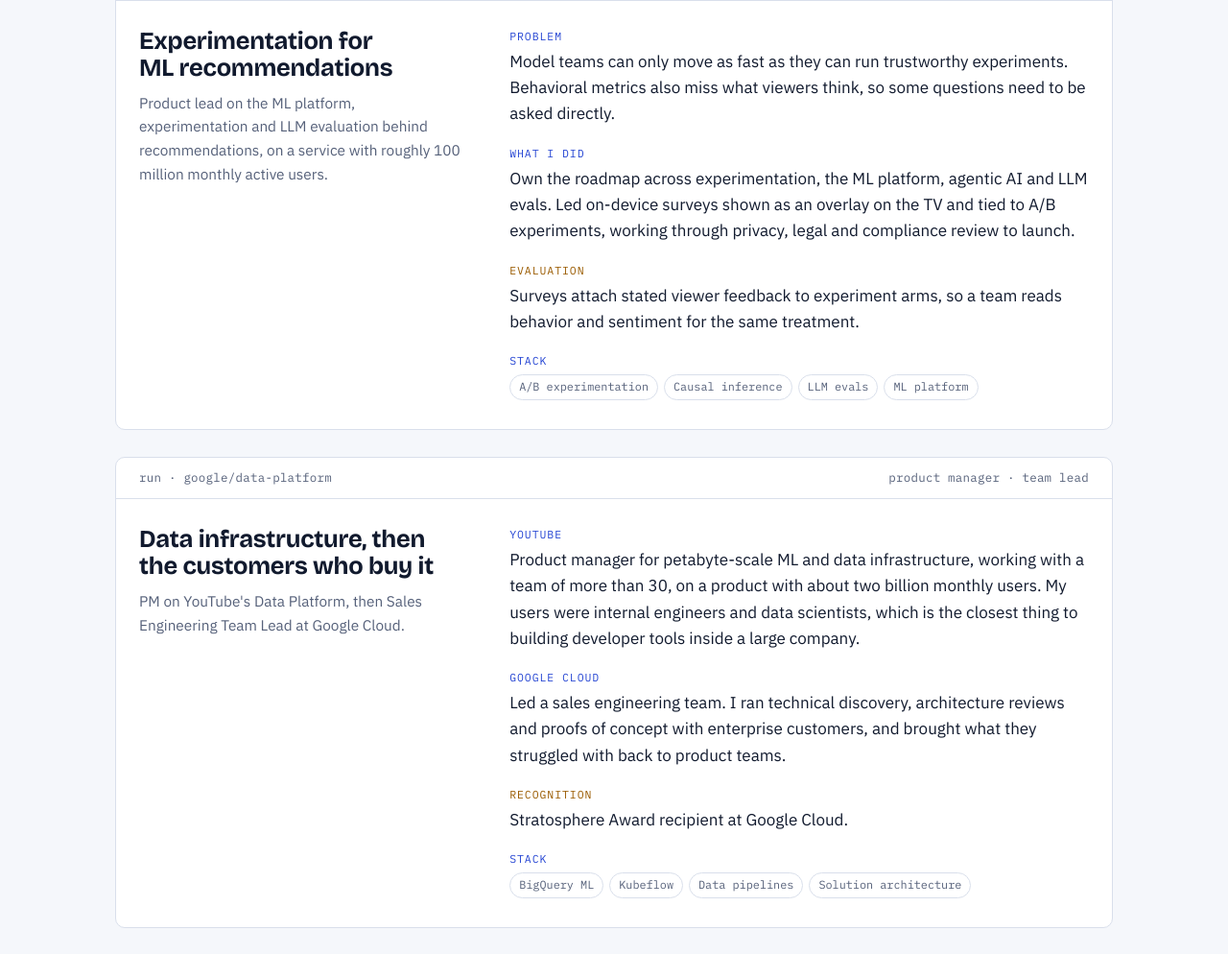
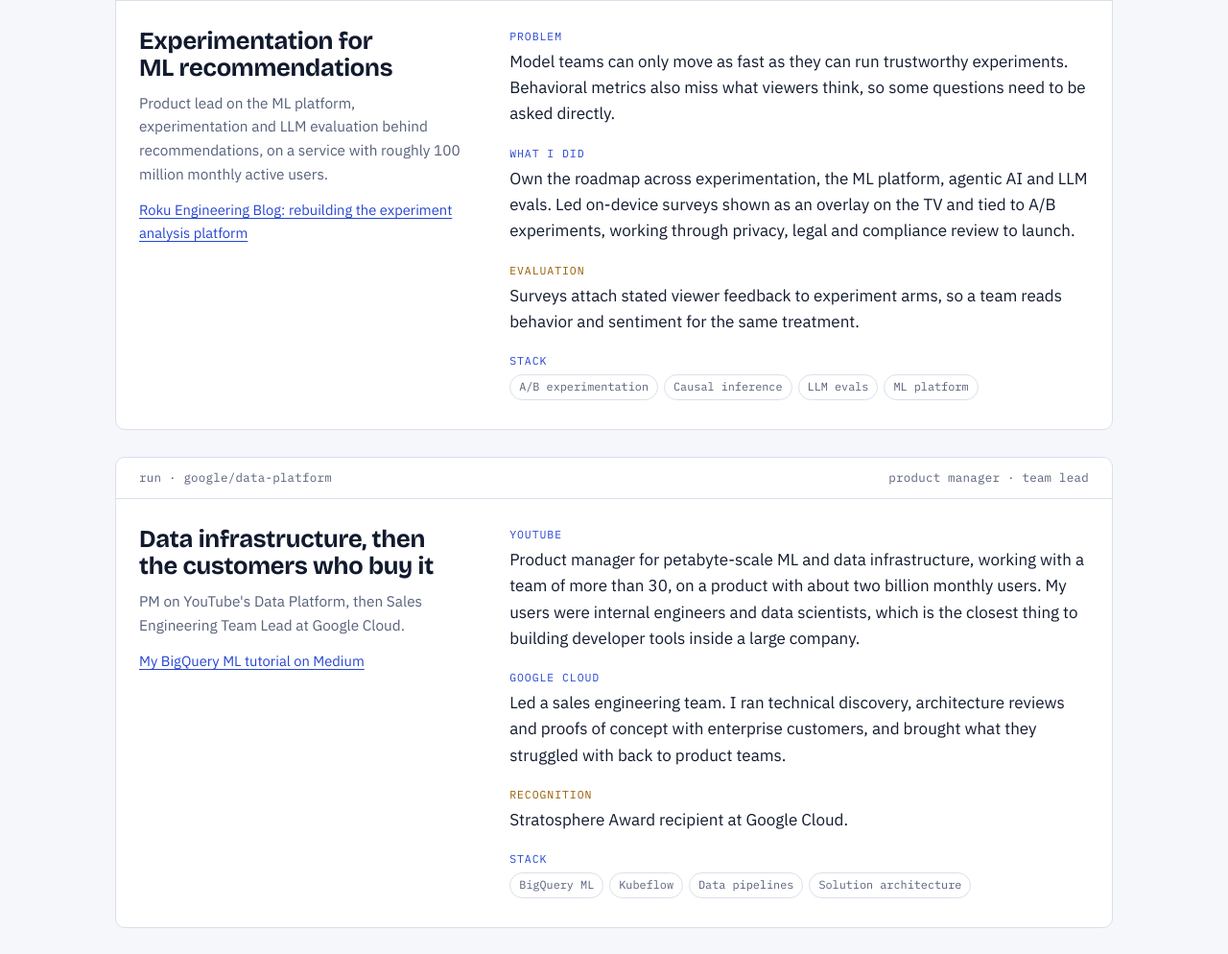
Before and after one commit to newadays/newadays.github.io, a plain HTML site: page index.html in a window 1280 px wide. Shown: the part 1056-2050 px from the top of the page at 96% size. Drawn offline with nearby package versions, Linux system fonts and the light colour scheme.

Commit message:
Add Roku blog and BigQuery ML article links

```diff
--- a/index.html
+++ b/index.html
@@ -288,6 +288,7 @@ footer { padding-block: 26px 40px; border-top: 1px solid var(--line); color: var
             <div>
               <h3>Experimentation for ML recommendations</h3>
               <p class="role">Product lead on the ML platform, experimentation and LLM evaluation behind recommendations, on a service with roughly 100 million monthly active users.</p>
+              <p class="link"><a href="https://engineering.roku.com/built-once-serves-many-how-we-rebuilt-experiment-analysis-platform-at-roku">Roku Engineering Blog: rebuilding the experiment analysis platform</a></p>
             </div>
             <dl class="steps">
               <div><dt>Problem</dt><dd>Model teams can only move as fast as they can run trustworthy experiments. Behavioral metrics also miss what viewers think, so some questions need to be asked directly.</dd></div>
@@ -304,6 +305,7 @@ footer { padding-block: 26px 40px; border-top: 1px solid var(--line); color: var
             <div>
               <h3>Data infrastructure, then the customers who buy it</h3>
               <p class="role">PM on YouTube's Data Platform, then Sales Engineering Team Lead at Google Cloud.</p>
+              <p class="link"><a href="https://medium.com/@gbenga-awodokun/targeting-high-value-customers-with-bqml-and-functions-in-20-minutes-aa53b3133efa">My BigQuery ML tutorial on Medium</a></p>
             </div>
             <dl class="steps">
               <div><dt>YouTube</dt><dd>Product manager for petabyte-scale ML and data infrastructure, working with a team of more than 30, on a product with about two billion monthly users. My users were internal engineers and data scientists, which is the closest thing to building developer tools inside a large company.</dd></div>
```
